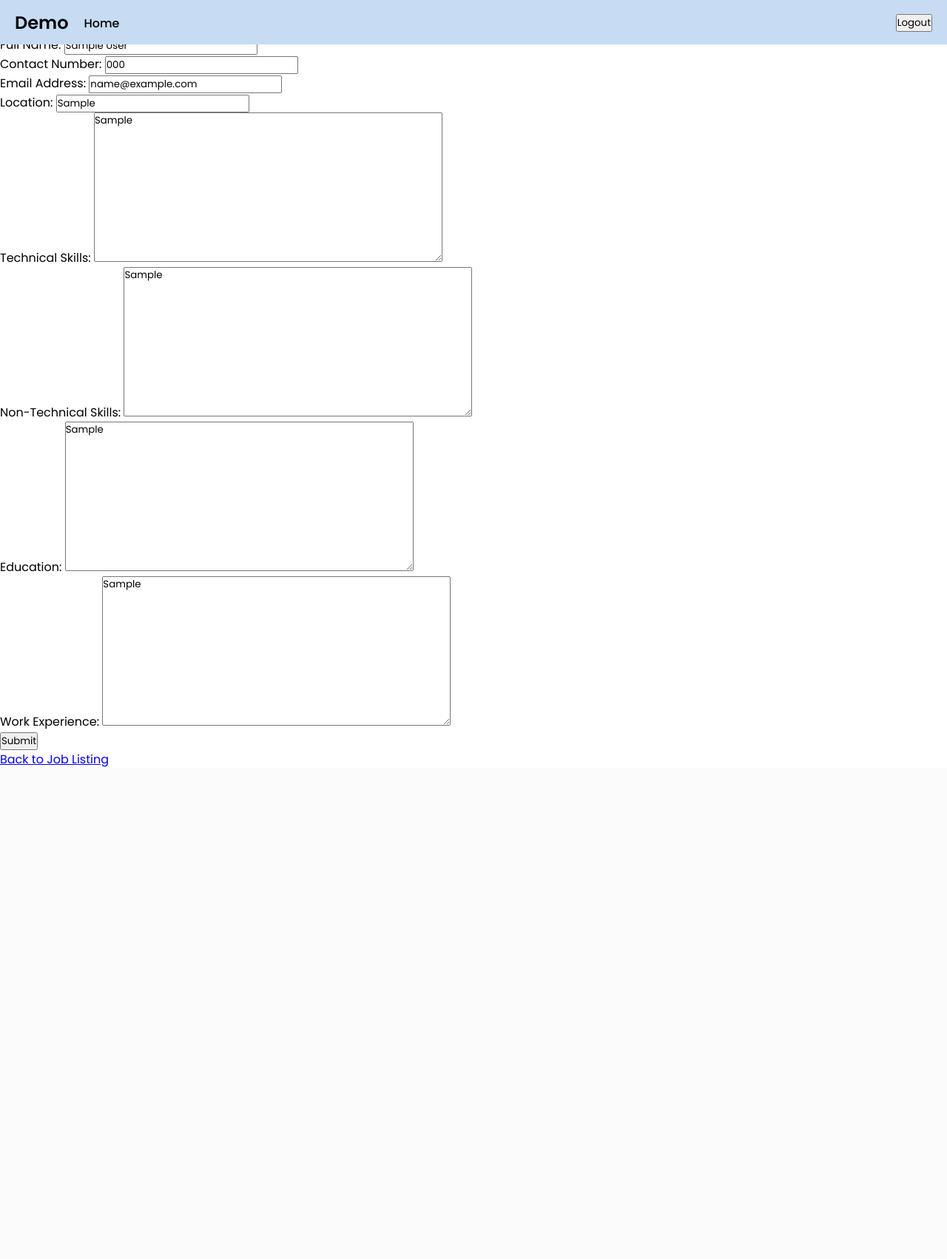
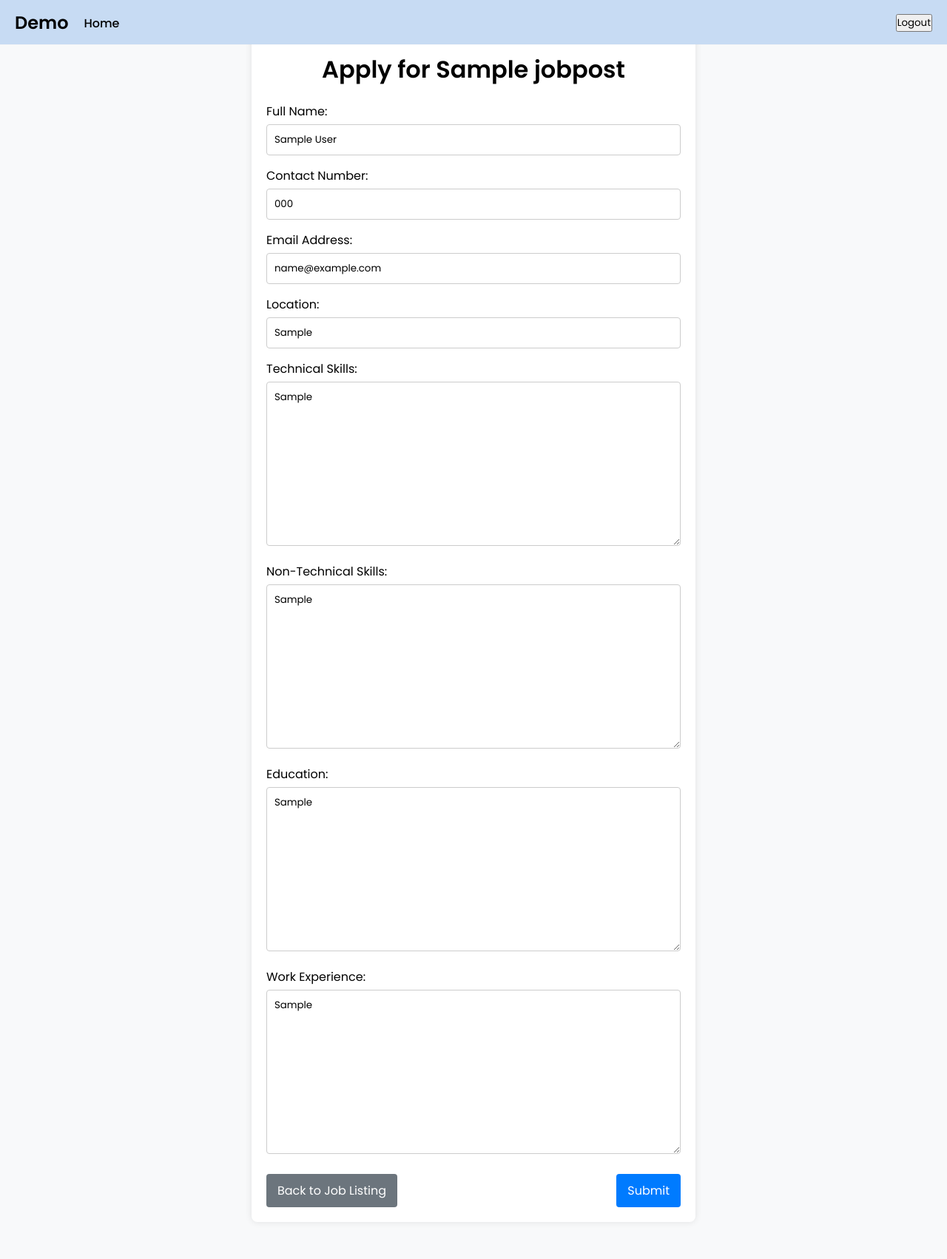
Before and after one commit to vamshisaideep9/Application-Tracking-System, a Django app: page /apply/1/ in a window 1280 px wide. Shown: the whole page at 74% size. Before the commit the page ends 1037 px from the top, so only its background shows below. Run offline with Django 5.2, Linux system fonts and the light colour scheme; a user stored in the database is signed in; tables that the repository leaves empty hold one stand-in row (values such as "Sample post").

Commit message:
fifth commit

```diff
--- a/ats/candidate_management/models.py
+++ b/ats/candidate_management/models.py
@@ -14,53 +14,50 @@ def validate_file_size(value):
     limit = 2 * 1024 * 1024
     if value.size > limit:
         raise ValidationError("File size cannot exceed 2 MB.")
+class Candidate(models.Model):
+        user = models.OneToOneField(User, on_delete=models.CASCADE, related_name="candidate")
+        full_name = models.CharField(max_length=30, blank=True)
+        contact_number = models.CharField(max_length=20, blank=True)
+        email_address = models.EmailField(unique=True)
+        location = models.CharField(max_length=100, blank=True)
+        technical_skills = models.TextField(blank=True)
+        non_technical_skills = models.TextField(blank=True)
+        education = models.TextField(blank=True)
+        work_experience = models.TextField(blank=True)
+        created_at = models.DateTimeField(auto_now_add=True)
 
+        class Meta:
+            ordering = ['-created_at']
 
-
-class Candidate(models.Model):
-    user = models.OneToOneField(User, on_delete=models.CASCADE, related_name="candidate")
-    full_name = models.CharField(max_length=30, blank=True)
-    contact_number = models.CharField(max_length=20, blank=True)
-    email_address = models.EmailField(unique=True)
-    location = models.CharField(max_length=100, blank=True)
-    technical_skills = models.TextField(blank=True)
-    non_technical_skills = models.TextField(blank=True)
-    education = models.TextField(blank=True)
-    work_experience = models.TextField(blank=True)
-    created_at = models.DateTimeField(auto_now_add=True)
-
-    class Meta:
-        ordering = ['-created_at']
-
-    def __str__(self):
-        return self.full_name
+        def __str__(self):
+            return self.full_name
 
 class Document(models.Model):
-    user = models.ForeignKey(User, on_delete=models.CASCADE, related_name="documents")
-    resume = models.FileField(upload_to="resumes/", validators=[validate_file_size])
-    uploaded_at = models.DateTimeField(default=timezone.now)
-    job_post = models.ForeignKey(
-        Jobpost,
-        on_delete=models.CASCADE,
-        related_name='documents',
-        null=True
-    )
+        user = models.ForeignKey(User, on_delete=models.CASCADE, related_name="documents")
+        resume = models.FileField(upload_to="resumes/", validators=[validate_file_size])
+        uploaded_at = models.DateTimeField(default=timezone.now)
+        job_post = models.ForeignKey(
+            Jobpost,
+            on_delete=models.CASCADE,
+            related_name='documents',
+            null=True
+        )
 
 
 class Application(models.Model):
-    candidate = models.ForeignKey(Candidate, on_delete=models.CASCADE, related_name='applications')
-    resume = models.ForeignKey(Document, null=True, on_delete=models.SET_NULL, related_name="application")
-    job = models.ForeignKey(Jobpost, on_delete=models.CASCADE, related_name='applications')
-    status = models.CharField(max_length=50, choices=[
-        ('Applied', 'Applied'),
-        ('Under Review', 'Under Review'),
-        ('Interviewed', 'Interviewed'),
-        ('Offered', 'Offered'),
-        ('Rejected', 'Rejected'),
-    ])
-    applied_at = models.DateTimeField(auto_now_add=True)
-    interview_date = models.DateTimeField(null=True, blank=True)
-    feedback = models.TextField(blank=True)
+        candidate = models.ForeignKey(Candidate, on_delete=models.CASCADE, related_name='applications')
+        resume = models.ForeignKey(Document, null=True, on_delete=models.SET_NULL, related_name="application")
+        job = models.ForeignKey(Jobpost, on_delete=models.CASCADE, related_name='applications')
+        status = models.CharField(max_length=50, choices=[
+            ('Applied', 'Applied'),
+            ('Under Review', 'Under Review'),
+            ('Interviewed', 'Interviewed'),
+            ('Offered', 'Offered'),
+            ('Rejected', 'Rejected'),
+        ])
+        applied_at = models.DateTimeField(auto_now_add=True)
+        interview_date = models.DateTimeField(null=True, blank=True)
+        feedback = models.TextField(blank=True)
 
-    def __str__(self):
-        return f"{self.candidate} - {self.job}"
+        def __str__(self):
+            return f"{self.candidate} - {self.job}"
--- /dev/null
+++ b/ats/candidate_management/static/candidate_management/user_apply.css
@@ -0,0 +1,83 @@
+@import url('https://fonts.googleapis.com/css2?family=Poppins:wght@100;300;400;500;600&display=swap');
+
+* {
+    box-sizing: border-box;
+    margin: 0;
+    padding: 0;
+    font-family: 'Poppins', sans-serif;
+}
+
+body {
+    min-height: 100%;
+    background-color: #f8f9fa;
+}
+
+
+.container {
+    max-width: 600px;
+    margin: 50px auto;
+    padding: 20px;
+    background-color: white;
+    border-radius: 8px;
+    box-shadow: 0 0 10px rgba(0, 0, 0, 0.1);
+}
+
+h1 {
+    text-align: center;
+    margin-bottom: 20px;
+}
+
+.form-group {
+    margin-bottom: 15px;
+}
+
+label {
+    display: block;
+    margin-bottom: 5px;
+}
+
+input, select, textarea {
+    width: 100%;
+    padding: 10px;
+    border: 1px solid #ccc;
+    border-radius: 4px;
+    box-sizing: border-box;
+}
+
+input:focus, select:focus, textarea:focus {
+    border-color: #007bff;
+    outline: none;
+}
+
+.btn {
+    padding: 10px 15px;
+    border-radius: 4px;
+    cursor: pointer;
+    border: none;
+    font-size: 16px;
+}
+
+.btn-primary {
+    background-color: #007bff;
+    color: white;
+}
+
+.btn-secondary {
+    background-color: #6c757d;
+    color: white;
+    text-decoration: none;
+}
+
+.btn-primary:hover {
+    background-color: #0056b3;
+}
+
+.btn-secondary:hover {
+    background-color: #5a6268;
+}
+
+.button-container {
+    display: flex;
+    justify-content: space-between;
+    margin-top: 20px;
+}
--- a/ats/candidate_management/templates/candidate_management/user_apply.html
+++ b/ats/candidate_management/templates/candidate_management/user_apply.html
@@ -6,60 +6,62 @@
 {% endblock %}
 
 {% block css_files %}
-{% comment %} <link rel="stylesheet" href="{% static 'candidate_management/apply_now.css' %}" /> {% endcomment %}
 <link rel="stylesheet" href="https://fonts.googleapis.com/css2?family=Material+Symbols+Outlined:opsz,wght,FILL,GRAD@20..48,100..700,0..1,-50..200" />
+<link rel="stylesheet" href="{% static 'candidate_management/user_apply.css' %}" />
 {% endblock %}
 
 {% block content %}
+<div class="container">
     <h1>Apply for {{ job.title }}</h1>
 
     <form method="post">
         {% csrf_token %}
-    {{ form.non_field_errors }}
-
-    <div>
+        <div class="form-group">
             <label for="{{ form.full_name.id_for_label }}">Full Name:</label>
             {{ form.full_name }}
             {{ form.full_name.errors }}
         </div>
-    <div>
+        <div class="form-group">
             <label for="{{ form.contact_number.id_for_label }}">Contact Number:</label>
             {{ form.contact_number }}
             {{ form.contact_number.errors }}
         </div>
-    <div>
+        <div class="form-group">
             <label for="{{ form.email_address.id_for_label }}">Email Address:</label>
             {{ form.email_address }}
             {{ form.email_address.errors }}
         </div>
-    <div>
+        <div class="form-group">
             <label for="{{ form.location.id_for_label }}">Location:</label>
             {{ form.location }}
             {{ form.location.errors }}
         </div>
-    <div>
+        <div class="form-group">
             <label for="{{ form.technical_skills.id_for_label }}">Technical Skills:</label>
             {{ form.technical_skills }}
             {{ form.technical_skills.errors }}
         </div>
-    <div>
+        <div class="form-group">
             <label for="{{ form.non_technical_skills.id_for_label }}">Non-Technical Skills:</label>
             {{ form.non_technical_skills }}
             {{ form.non_technical_skills.errors }}
         </div>
-    <div>
+        <div class="form-group">
             <label for="{{ form.education.id_for_label }}">Education:</label>
             {{ form.education }}
             {{ form.education.errors }}
         </div>
-    <div>
+        <div class="form-group">
             <label for="{{ form.work_experience.id_for_label }}">Work Experience:</label>
             {{ form.work_experience }}
             {{ form.work_experience.errors }}
         </div>
 
-    <button type="submit">Submit</button>
+        <div class="button-container">
+            <a href="{% url 'candidate_management:home2' %}" class="btn btn-secondary">Back to Job Listing</a>
+            <button type="submit" class="btn btn-primary">Submit</button>
+        </div>
     </form>
+</div>
 
-<a href="{% url 'candidate_management:apply' job.id %}">Back to Job Listing</a>
 {% endblock %}
--- a/ats/job_management/views.py
+++ b/ats/job_management/views.py
@@ -97,17 +97,15 @@ from .permissions import IsOwnerOrReadOnly
 User = get_user_model()
 
 class UserViewSet(viewsets.ReadOnlyModelViewSet):
-    #api end point that allows users to be viewed
     queryset = User.objects.all()
     serializer_class = UserSerializer
     permission_classes = [permissions.IsAuthenticated]
 
     def list(self, request, *args, **kwargs):
-        print("User:", request.user)  # Log the user making the request
+        print("User:", request.user)
         return super().list(request, *args, **kwargs)
 
 class CategoryViewSet(viewsets.ModelViewSet):
-    #Api endpoint that allows catrgories to viewed or edited
     queryset = Category.objects.all()
     serializer_class = CategorySerializer
     permission_classes = [permissions.IsAuthenticatedOrReadOnly]
```
Also changed, not shown: ats/candidate_management/static/candidate_management/upload_page.css (+51 -109 lines), ats/candidate_management/templates/candidate_management/upload.html (+24 -26 lines), ats/parser/views.py (+7 -18 lines), ats/candidate_management/forms.py (line endings or trailing spaces), ats/candidate_management/migrations/0005_education_workexperience.py (added), ats/candidate_management/migrations/0006_remove_workexperience_candidate_delete_education_and_more.py (added), ats/candidate_management/static/candidate_management/job_page_list.css (line endings or trailing spaces), 1 other file. Lines whose indentation alone changed are shown as unchanged.
